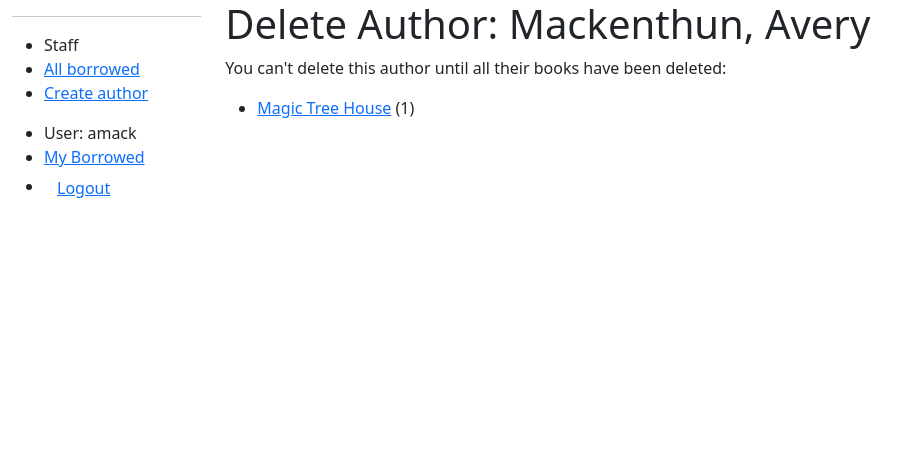
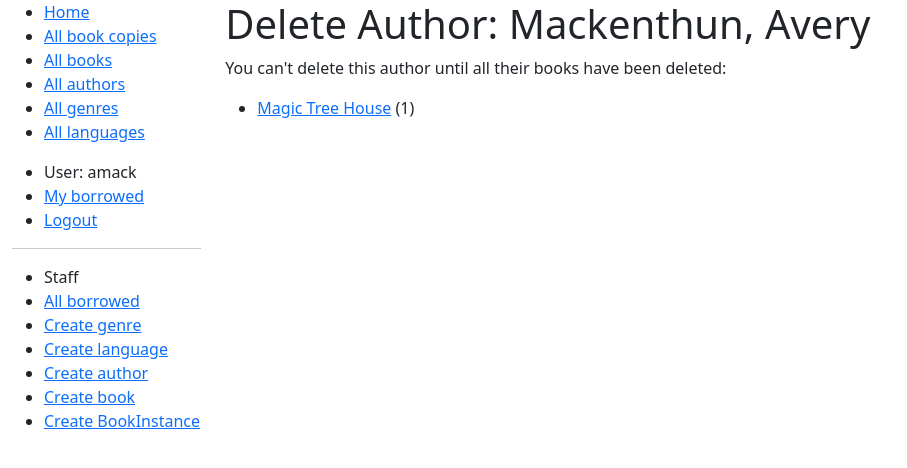
Before and after one commit to abmackenthun/CSCI-313-Assignment-4-Mackenthun-Avery-, a Django app: page /catalog/author/1/delete/ in a window 1280 px wide. Shown: the top 468 px of the page, without its empty margins (0-907 px from the left). Run offline with Django 4.2, Linux system fonts and the light colour scheme; a user stored in the database is signed in; data comes from the database, SQL or seed files in the repository; both versions use the stored data as it was after the commit.

Commit message:
Add Changes

```diff
--- a/locallibrary/catalog/templates/base_generic.html
+++ b/locallibrary/catalog/templates/base_generic.html
@@ -1,55 +1,70 @@
 <!DOCTYPE html>
 <html lang="en">
 <head>
-    {% block title %}
-      <title>Local Library</title>
-    {% endblock %}
-    <meta charset="utf-8" />
-    <meta name="viewport" content="width=device-width, initial-scale=1" />
-    <link href="https://cdn.jsdelivr.net/npm/bootstrap@5.3.3/dist/css/bootstrap.min.css"
-      rel="stylesheet"
-      integrity="sha384-QWTKZyjpPEjISv5WaRU9OFeRpok6YctnYmDr5pNlyT2bRjXh0JMhjY6hW+ALEwIH"
-      crossorigin="anonymous">
+
+  {% block title %}<title>Local Library</title>{% endblock %}
+  <meta charset="utf-8">
+  <meta name="viewport" content="width=device-width, initial-scale=1">
+  <link href="https://cdn.jsdelivr.net/npm/bootstrap@5.3.2/dist/css/bootstrap.min.css" rel="stylesheet" integrity="sha384-T3c6CoIi6uLrA9TneNEoa7RxnatzjcDSCmG1MXxSR1GAsXEV/Dwwykc2MPK8M2HN" crossorigin="anonymous">
+
   <!-- Add additional CSS in static file -->
   {% load static %}
-    <link rel="stylesheet" href="{% static 'css/styles.css' %}" />
+  <link rel="stylesheet" href="{% static 'css/styles.css' %}">
 </head>
 <body>
+
 <div class="container-fluid">
+
 <div class="row">
   <div class="col-sm-2">
+  {% block sidebar %}
+  <ul class="sidebar-nav">
+    <li><a href="{% url 'index' %}">Home</a></li>
+    <li><a href="{% url 'bookinstances' %}">All book copies</a></li>
+    <li><a href="{% url 'books' %}">All books</a></li>
+    <li><a href="{% url 'authors' %}">All authors</a></li>
+    <li><a href="{% url 'genres' %}">All genres</a></li>
+    <li><a href="{% url 'languages' %}">All languages</a></li>
+  </ul>
+
+  <ul class="sidebar-nav">
+   {% if user.is_authenticated %}
+     <li>User: {{ user.get_username }}</li>
+     <li><a href="{% url 'my-borrowed' %}">My borrowed</a></li>
+     <li><a href="{% url 'logout'%}?next={{request.path}}">Logout</a></li>
+   {% else %}
+     <li><a href="{% url 'login'%}?next={{request.path}}">Login</a></li>
+   {% endif %}
+  </ul>
 
    {% if user.is_staff %}
    <hr>
    <ul class="sidebar-nav">
    <li>Staff</li>
    <li><a href="{% url 'all-borrowed' %}">All borrowed</a></li>
+   {% if perms.catalog.add_genre %}
+     <li><a href="{% url 'genre-create' %}">Create genre</a></li>
+   {% endif %}
+   {% if perms.catalog.add_language %}
+     <li><a href="{% url 'language-create' %}">Create language</a></li>
+   {% endif %}
    {% if perms.catalog.add_author %}
      <li><a href="{% url 'author-create' %}">Create author</a></li>
    {% endif %}
+   {% if perms.catalog.add_book %}
+     <li><a href="{% url 'book-create' %}">Create book</a></li>
+   {% endif %}
+   {% if perms.catalog.add_bookinstance %}
+     <li><a href="{% url 'bookinstance-create' %}">Create BookInstance</a></li>
+   {% endif %}
    </ul>
    {% endif %}
-          {% block sidebar %}
-          <ul class="sidebar-nav">
-            {% if user.is_authenticated %}
-            <li>User: {{ user.get_username }}</li>
 
-            <li><a href="{% url 'my-borrowed' %}">My Borrowed</a></li>
-
-            <li>
-              <form id="logout-form" method="post" action="{% url 'admin:logout' %}">
-                {% csrf_token %}
-                <button type="submit" class="btn btn-link">Logout</button>
-              </form>
-            </li>
-            {% else %}
-            <li><a href="{% url 'login' %}?next={{ request.path }}">Login</a></li>
-            {% endif %}
-          </ul>
 {% endblock %}
   </div>
   <div class="col-sm-10 ">
   {% block content %}{% endblock %}
+
   {% block pagination %}
     {% if is_paginated %}
         <div class="pagination">
@@ -66,8 +81,10 @@
             </span>
         </div>
     {% endif %}
-          {% endblock %}</div>
+  {% endblock %}
   </div>
+</div>
+
 </div>
 </body>
 </html>
--- a/locallibrary/catalog/urls.py
+++ b/locallibrary/catalog/urls.py
@@ -1,21 +1,75 @@
 from django.urls import path
+
 from . import views
+
 
 urlpatterns = [
     path('', views.index, name='index'),
     path('books/', views.BookListView.as_view(), name='books'),
+    path('book/<int:pk>', views.BookDetailView.as_view(), name='book-detail'),
+    path('authors/', views.AuthorListView.as_view(), name='authors'),
+    path('author/<int:pk>',
+         views.AuthorDetailView.as_view(), name='author-detail'),
 ]
+
 
 urlpatterns += [
     path('mybooks/', views.LoanedBooksByUserListView.as_view(), name='my-borrowed'),
+    path(r'borrowed/', views.LoanedBooksAllListView.as_view(), name='all-borrowed'),  # Added for challenge
 ]
 
+
+# Add URLConf for librarian to renew a book.
 urlpatterns += [
     path('book/<uuid:pk>/renew/', views.renew_book_librarian, name='renew-book-librarian'),
 ]
 
+
+# Add URLConf to create, update, and delete authors
 urlpatterns += [
     path('author/create/', views.AuthorCreate.as_view(), name='author-create'),
     path('author/<int:pk>/update/', views.AuthorUpdate.as_view(), name='author-update'),
     path('author/<int:pk>/delete/', views.AuthorDelete.as_view(), name='author-delete'),
 ]
+
+# Add URLConf to create, update, and delete books
+urlpatterns += [
+    path('book/create/', views.BookCreate.as_view(), name='book-create'),
+    path('book/<int:pk>/update/', views.BookUpdate.as_view(), name='book-update'),
+    path('book/<int:pk>/delete/', views.BookDelete.as_view(), name='book-delete'),
+]
+
+
+# Add URLConf to list, view, create, update, and delete genre
+urlpatterns += [
+    path('genres/', views.GenreListView.as_view(), name='genres'),
+    path('genre/<int:pk>', views.GenreDetailView.as_view(), name='genre-detail'),
+    path('genre/create/', views.GenreCreate.as_view(), name='genre-create'),
+    path('genre/<int:pk>/update/', views.GenreUpdate.as_view(), name='genre-update'),
+    path('genre/<int:pk>/delete/', views.GenreDelete.as_view(), name='genre-delete'),
+]
+
+# Add URLConf to list, view, create, update, and delete languages
+urlpatterns += [
+    path('languages/', views.LanguageListView.as_view(), name='languages'),
+    path('language/<int:pk>', views.LanguageDetailView.as_view(),
+         name='language-detail'),
+    path('language/create/', views.LanguageCreate.as_view(), name='language-create'),
+    path('language/<int:pk>/update/',
+         views.LanguageUpdate.as_view(), name='language-update'),
+    path('language/<int:pk>/delete/',
+         views.LanguageDelete.as_view(), name='language-delete'),
+]
+
+# Add URLConf to list, view, create, update, and delete bookinstances
+urlpatterns += [
+    path('bookinstances/', views.BookInstanceListView.as_view(), name='bookinstances'),
+    path('bookinstance/<uuid:pk>', views.BookInstanceDetailView.as_view(),
+         name='bookinstance-detail'),
+    path('bookinstance/create/', views.BookInstanceCreate.as_view(),
+         name='bookinstance-create'),
+    path('bookinstance/<uuid:pk>/update/',
+         views.BookInstanceUpdate.as_view(), name='bookinstance-update'),
+    path('bookinstance/<uuid:pk>/delete/',
+         views.BookInstanceDelete.as_view(), name='bookinstance-delete'),
+]
--- a/locallibrary/catalog/views.py
+++ b/locallibrary/catalog/views.py
@@ -1,49 +1,84 @@
 from django.shortcuts import render
 
-from .models import Book, Author, BookInstance, Genre
+# Create your views here.
+
+from .models import Book, Author, BookInstance, Genre, Language
 
 def index(request):
     """View function for home page of site."""
-
     # Generate counts of some of the main objects
     num_books = Book.objects.all().count()
     num_instances = BookInstance.objects.all().count()
+    # Available copies of books
+    num_instances_available = BookInstance.objects.filter(
+        status__exact='a').count()
+    num_authors = Author.objects.count()  # The 'all()' is implied by default.
 
-    # Available books (status = 'a')
-    num_instances_available = BookInstance.objects.filter(status__exact='a').count()
+    # Number of visits to this view, as counted in the session variable.
+    num_visits = request.session.get('num_visits', 1)
+    request.session['num_visits'] = num_visits+1
 
-    # The 'all()' is implied by default.
-    num_authors = Author.objects.count()
-
-    num_visits = request.session.get('num_visits', 0)
-    request.session['num_visits'] = num_visits + 1
-
-    context = {
-        'num_books': num_books,
-        'num_instances': num_instances,
-        'num_instances_available': num_instances_available,
-        'num_authors': num_authors,
-        'num_visits': num_visits,
-    }
-
-    # Render the HTML template index.html with the data in the context variable
-    return render(request, 'index.html', context=context)
+    # Render the HTML template index.html with the data in the context variable.
+    return render(
+        request,
+        'index.html',
+        context={'num_books': num_books, 'num_instances': num_instances,
+                 'num_instances_available': num_instances_available, 'num_authors': num_authors,
+                 'num_visits': num_visits},
+    )
 
 from django.views import generic
 
-class BookListView(generic.ListView):
-    model = Book
-    context_object_name = 'book_list'   # your own name for the list as a template variable
-    queryset = Book.objects.filter(title__icontains='war')[:5] # Get 5 books containing the title war
-    template_name = 'books/my_arbitrary_template_name_list.html'  # Specify your own template name/location
 
 class BookListView(generic.ListView):
+    """Generic class-based view for a list of books."""
     model = Book
     paginate_by = 10
 
+class BookDetailView(generic.DetailView):
+    """Generic class-based detail view for a book."""
+    model = Book
+
+class AuthorListView(generic.ListView):
+    """Generic class-based list view for a list of authors."""
+    model = Author
+    paginate_by = 10
+
+class AuthorDetailView(generic.DetailView):
+    """Generic class-based detail view for an author."""
+    model = Author
+
+
+class GenreDetailView(generic.DetailView):
+    """Generic class-based detail view for a genre."""
+    model = Genre
+
+class GenreListView(generic.ListView):
+    """Generic class-based list view for a list of genres."""
+    model = Genre
+    paginate_by = 10
+
+class LanguageDetailView(generic.DetailView):
+    """Generic class-based detail view for a genre."""
+    model = Language
+
+class LanguageListView(generic.ListView):
+    """Generic class-based list view for a list of genres."""
+    model = Language
+    paginate_by = 10
+
+class BookInstanceListView(generic.ListView):
+    """Generic class-based view for a list of books."""
+    model = BookInstance
+    paginate_by = 10
+
+class BookInstanceDetailView(generic.DetailView):
+    """Generic class-based detail view for a book."""
+    model = BookInstance
+
 from django.contrib.auth.mixins import LoginRequiredMixin
 
-class LoanedBooksByUserListView(LoginRequiredMixin,generic.ListView):
+class LoanedBooksByUserListView(LoginRequiredMixin, generic.ListView):
     """Generic class-based view listing books on loan to current user."""
     model = BookInstance
     template_name = 'catalog/bookinstance_list_borrowed_user.html'
@@ -56,14 +91,27 @@ class LoanedBooksByUserListView(LoginRequiredMixin,generic.ListView):
             .order_by('due_back')
         )
 
-import datetime
+# Added as part of challenge!
+from django.contrib.auth.mixins import PermissionRequiredMixin
 
-from django.contrib.auth.decorators import login_required, permission_required
+
+class LoanedBooksAllListView(PermissionRequiredMixin, generic.ListView):
+    """Generic class-based view listing all books on loan. Only visible to users with can_mark_returned permission."""
+    model = BookInstance
+    permission_required = 'catalog.can_mark_returned'
+    template_name = 'catalog/bookinstance_list_borrowed_all.html'
+    paginate_by = 10
+
+    def get_queryset(self):
+        return BookInstance.objects.filter(status__exact='o').order_by('due_back')
+
 from django.shortcuts import get_object_or_404
 from django.http import HttpResponseRedirect
 from django.urls import reverse
+import datetime
+from django.contrib.auth.decorators import login_required, permission_required
+from catalog.forms import RenewBookForm
 
-from catalog.forms import RenewBookForm
 
 @login_required
 @permission_required('catalog.can_mark_returned', raise_exception=True)
@@ -86,7 +134,7 @@ def renew_book_librarian(request, pk):
             # redirect to a new URL:
             return HttpResponseRedirect(reverse('all-borrowed'))
 
-    # If this is a GET (or any other method) create the default form.
+    # If this is a GET (or any other method) create the default form
     else:
         proposed_renewal_date = datetime.date.today() + datetime.timedelta(weeks=3)
         form = RenewBookForm(initial={'renewal_date': proposed_renewal_date})
@@ -98,10 +146,10 @@ def renew_book_librarian(request, pk):
 
     return render(request, 'catalog/book_renew_librarian.html', context)
 
+
 from django.views.generic.edit import CreateView, UpdateView, DeleteView
 from django.urls import reverse_lazy
 from .models import Author
-from django.contrib.auth.mixins import PermissionRequiredMixin
 
 
 class AuthorCreate(PermissionRequiredMixin, CreateView):
@@ -129,3 +177,87 @@ class AuthorDelete(PermissionRequiredMixin, DeleteView):
             return HttpResponseRedirect(
                 reverse("author-delete", kwargs={"pk": self.object.pk})
             )
+
+# Classes created for the forms challenge
+
+
+class BookCreate(PermissionRequiredMixin, CreateView):
+    model = Book
+    fields = ['title', 'author', 'summary', 'isbn', 'genre', 'language']
+    permission_required = 'catalog.add_book'
+
+
+class BookUpdate(PermissionRequiredMixin, UpdateView):
+    model = Book
+    fields = ['title', 'author', 'summary', 'isbn', 'genre', 'language']
+    permission_required = 'catalog.change_book'
+
+
+class BookDelete(PermissionRequiredMixin, DeleteView):
+    model = Book
+    success_url = reverse_lazy('books')
+    permission_required = 'catalog.delete_book'
+
+    def form_valid(self, form):
+        try:
+            self.object.delete()
+            return HttpResponseRedirect(self.success_url)
+        except Exception as e:
+            return HttpResponseRedirect(
+                reverse("book-delete", kwargs={"pk": self.object.pk})
+            )
+
+
+class GenreCreate(PermissionRequiredMixin, CreateView):
+    model = Genre
+    fields = ['name', ]
+    permission_required = 'catalog.add_genre'
+
+
+class GenreUpdate(PermissionRequiredMixin, UpdateView):
+    model = Genre
+    fields = ['name', ]
+    permission_required = 'catalog.change_genre'
+
+
+class GenreDelete(PermissionRequiredMixin, DeleteView):
+    model = Genre
+    success_url = reverse_lazy('genres')
+    permission_required = 'catalog.delete_genre'
+
+
+class LanguageCreate(PermissionRequiredMixin, CreateView):
+    model = Language
+    fields = ['name', ]
+    permission_required = 'catalog.add_language'
+
+
+class LanguageUpdate(PermissionRequiredMixin, UpdateView):
+    model = Language
+    fields = ['name', ]
+    permission_required = 'catalog.change_language'
+
+
+class LanguageDelete(PermissionRequiredMixin, DeleteView):
+    model = Language
+    success_url = reverse_lazy('languages')
+    permission_required = 'catalog.delete_language'
+
+
+class BookInstanceCreate(PermissionRequiredMixin, CreateView):
+    model = BookInstance
+    fields = ['book', 'imprint', 'due_back', 'borrower', 'status']
+    permission_required = 'catalog.add_bookinstance'
+
+
+class BookInstanceUpdate(PermissionRequiredMixin, UpdateView):
+    model = BookInstance
+    # fields = "__all__"
+    fields = ['imprint', 'due_back', 'borrower', 'status']
+    permission_required = 'catalog.change_bookinstance'
+
+
+class BookInstanceDelete(PermissionRequiredMixin, DeleteView):
+    model = BookInstance
+    success_url = reverse_lazy('bookinstances')
+    permission_required = 'catalog.delete_bookinstance'
```
Also changed, not shown: locallibrary/catalog/static/css/style.css (+4 -13 lines), locallibrary/catalog/templates/catalog/author_detail.html (+22 -0 lines), locallibrary/catalog/templates/index.html (+18 -7 lines), locallibrary/db.sqlite3. Lines whose indentation alone changed are shown as unchanged.
